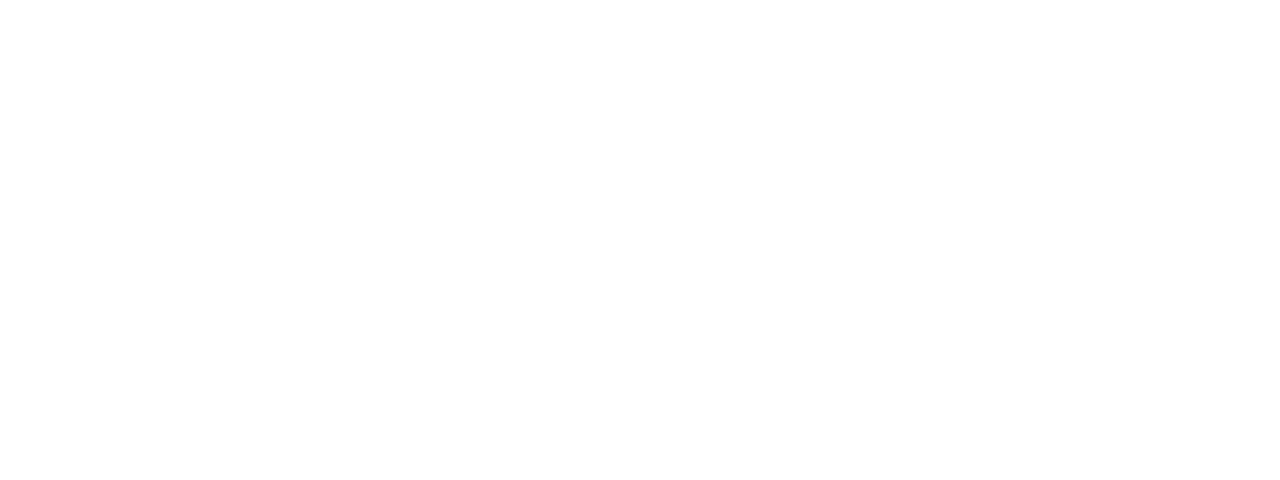
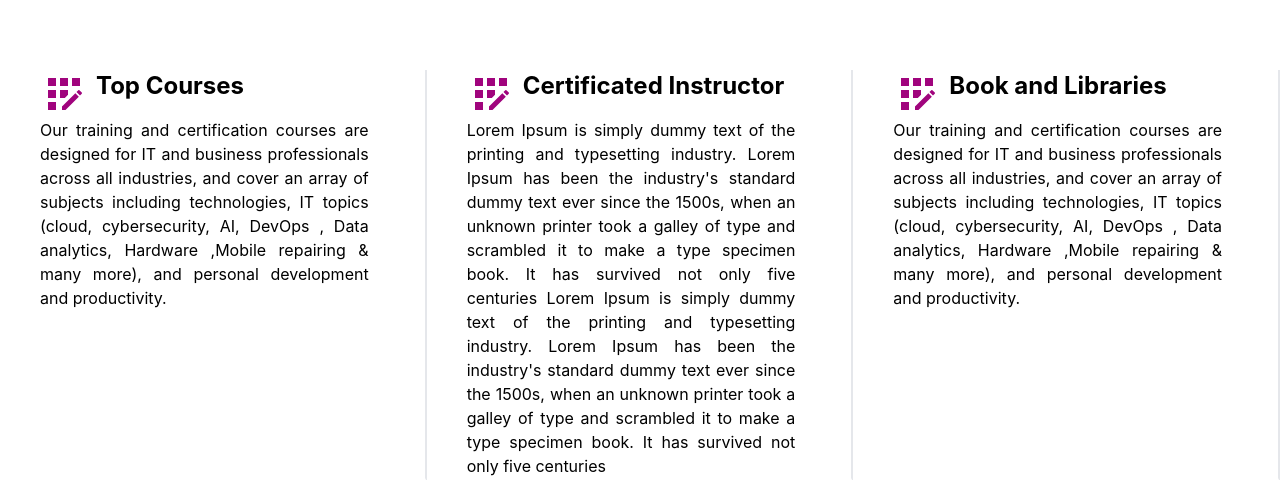
Before and after one commit to jivanaryal/hubitclone, a React (Create React App) app: page / in a window 1280 px wide. Shown: the part 722-1202 px from the top of the page. Before the commit the page ends 800 px from the top, so only its background shows below. Built offline with nearby package versions, Linux system fonts and the light colour scheme.

Commit message:
another commit

```diff
--- a/src/App.js
+++ b/src/App.js
@@ -2,9 +2,9 @@
 import './App.css';
 import Layout from "./Hoc/Layout/Layout"
 import {BrowserRouter as Router,Routes,Route} from "react-router-dom"
-import Contact from './Components/Pages/Contact';
-import HomePage from './Components/Pages/HomePage';
-import About from './Components/Pages/About';
+import Homepages from './Components/Pages/HomePages';
+
+
 
 
 function App() {
@@ -13,9 +13,7 @@
       <Router>
         <Layout />
         <Routes>
-          <Route path='/contact' exact element={<Contact />} />
-          <Route path='/' exact element={<HomePage />} />
-          <Route path='/about' exact element={<About />} />
+          <Route path='/' exact element={<Homepages />} />
         </Routes>
       </Router>
 
--- a/src/Components/Pages/About.jsx
+++ /dev/null
@@ -1,7 +0,0 @@
-import React from "react";
-
-const About = () => {
-  return <div>About</div>;
-};
-
-export default About;
--- a/src/Components/Pages/Contact.jsx
+++ /dev/null
@@ -1,7 +0,0 @@
-import React from "react";
-
-const Contact = () => {
-  return <div>Contact</div>;
-};
-
-export default Contact;
--- /dev/null
+++ b/src/Components/Pages/HomePages/Feature.jsx
@@ -0,0 +1,44 @@
+import React from "react";
+import { MdAppRegistration } from "react-icons/md";
+
+const data = [
+  {
+    img: MdAppRegistration,
+    title: "Top Courses",
+    info: "Our training and certification courses are designed for IT and business professionals across all industries, and cover an array of subjects including technologies, IT topics (cloud, cybersecurity, AI, DevOps , Data analytics, Hardware ,Mobile repairing & many more), and personal development and productivity.",
+  },
+  {
+    img: MdAppRegistration,
+    title: "Certificated Instructor",
+    info: "Lorem Ipsum is simply dummy text of the printing and typesetting industry. Lorem Ipsum has been the industry's standard dummy text ever since the 1500s, when an unknown printer took a galley of type and scrambled it to make a type specimen book. It has survived not only five centuries Lorem Ipsum is simply dummy text of the printing and typesetting industry. Lorem Ipsum has been the industry's standard dummy text ever since the 1500s, when an unknown printer took a galley of type and scrambled it to make a type specimen book. It has survived not only five centuries",
+  },
+  {
+    img: MdAppRegistration,
+    title: "Book and Libraries",
+    info: "Our training and certification courses are designed for IT and business professionals across all industries, and cover an array of subjects including technologies, IT topics (cloud, cybersecurity, AI, DevOps , Data analytics, Hardware ,Mobile repairing & many more), and personal development and productivity.",
+  },
+];
+
+const Feature = () => {
+  return (
+    <div className="bg-white  pt-10 pb-20">
+      <div className="grid grid-cols-3">
+        {data.map((val, i) => {
+          return (
+            <div
+              key={i}
+              className="border-b-4 border-b-transparent  border-r-2 pr-14 pl-10 hover:border-b-4 hover:border-b-mainColor delay-100 duration-700 transition-all">
+              <div className="flex gap-2">
+                <val.img className="text-5xl text-mainColor" />
+                <p className="font-bold text-2xl">{val.title}</p>
+              </div>
+              <p className="text-justify">{val.info}</p>
+            </div>
+          );
+        })}
+      </div>
+    </div>
+  );
+};
+
+export default Feature;
--- a/src/Components/Pages/HomePage.jsx
+++ b/src/Components/Pages/HomePages/HomePage.jsx
@@ -23,7 +23,7 @@
 const HomePage = () => {
   return (
     <div className="">
-      <div className="w-10/12 mx-auto grid grid-cols-2">
+      <div className="w-10/12 mx-auto grid grid-cols-2 pb-4">
         <div className="  flex flex-wrap flex-col gap-4   h-[80vh] justify-center">
           <div className="flex gap-6">
             {Image.map((val, i) => {
@@ -45,7 +45,7 @@
             the best IT-related skills.
           </div>
           <div className="flex gap-6 items-center pt-8">
-            <button className="border px-2 py-2 rounded-full border-mainColor text-mainColor text-xl">
+            <button className="border px-2 py-2 rounded-full border-mainColor text-mainColor text-xl hover:scale-110 duration-200 delay-75 transition-all">
               Explore More...
             </button>
             <div className="flex text-mainColor gap-2 items-center">
--- /dev/null
+++ b/src/Components/Pages/HomePages/Welcome.jsx
@@ -0,0 +1,48 @@
+import React from "react";
+
+const Welcome = () => {
+  return (
+    <div className="bg-[#F4F4F4] pt-20 pb-10">
+      <div className=" w-11/12 mx-auto grid grid-cols-3 gap-8 ">
+        <div className="col-span-2">
+          <div className="flex flex-col gap-4  justify-center">
+            <h1 className="font-bold text-6xl pb-4">Welcome To Our Portal</h1>
+            <p className="text-justify text-gray-500">
+              Lorem ipsum dolor sit amt consectetur adipisicing elit. Dolores
+              quia rerum natus voluptate voluptates odit ducimus consectetur
+              voluptatem obcaecati, eligendi itaque quasi delectus at officiis
+              quas porro unde aperiam ipsa. Lorem ipsum dolor sit amet
+              consectetur adipisicing elit. Dolores quia rerum natus voluptate
+              voluptates odit ducimus consectetur voluptatem obcaecati, eligendi
+              itaque quasi delectus at officiis quas porro unde aperiam ipsa.
+            </p>
+            <button className="border-2 w-fit py-1 px-2 rounded-3xl border-mainColor text-mainColor text-start">
+              Learn More
+            </button>
+          </div>
+        </div>
+        <div className="flex gap-4 col-span-1">
+          <div>
+            <img
+              src="https://hubit.com.np/_next/image?url=%2F_next%2Fstatic%2Fmedia%2Fportal.2193f6b1.jpg&w=1920&q=75"
+              alt=""
+            />
+          </div>
+          <div>
+            <img
+              src="https://hubit.com.np/_next/static/media/Rectangle%2025.35a14a04.svg"
+              alt=""
+              className="pb-4"
+            />
+            <img
+              src="https://hubit.com.np/_next/static/media/Rectangle%2026aa.a644820c.svg"
+              alt=""
+            />
+          </div>
+        </div>
+      </div>
+    </div>
+  );
+};
+
+export default Welcome;
--- /dev/null
+++ b/src/Components/Pages/HomePages/index.jsx
@@ -0,0 +1,16 @@
+import React from "react";
+import Feature from "./Feature";
+import HomePage from "./HomePage";
+import Welcome from "./Welcome";
+
+const index = () => {
+  return (
+    <div>
+      <HomePage />
+      <Feature />
+      <Welcome />
+    </div>
+  );
+};
+
+export default index;
```
